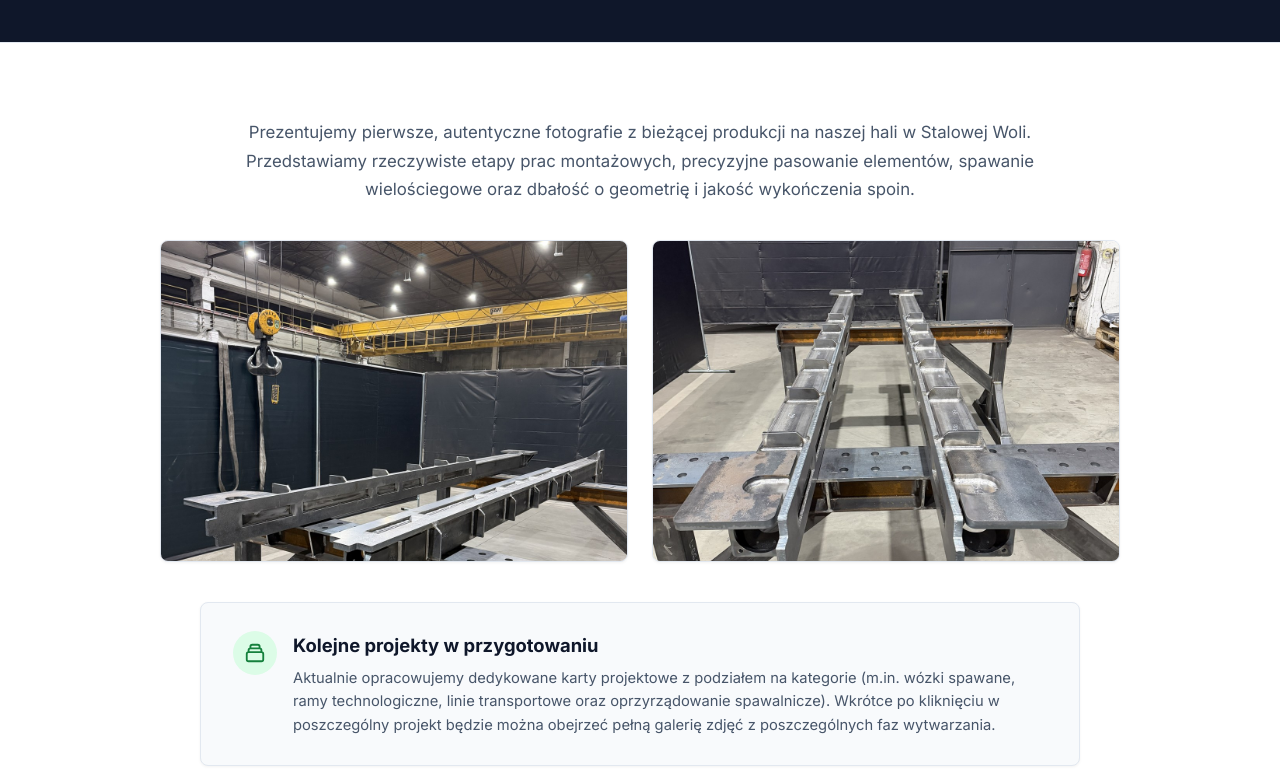
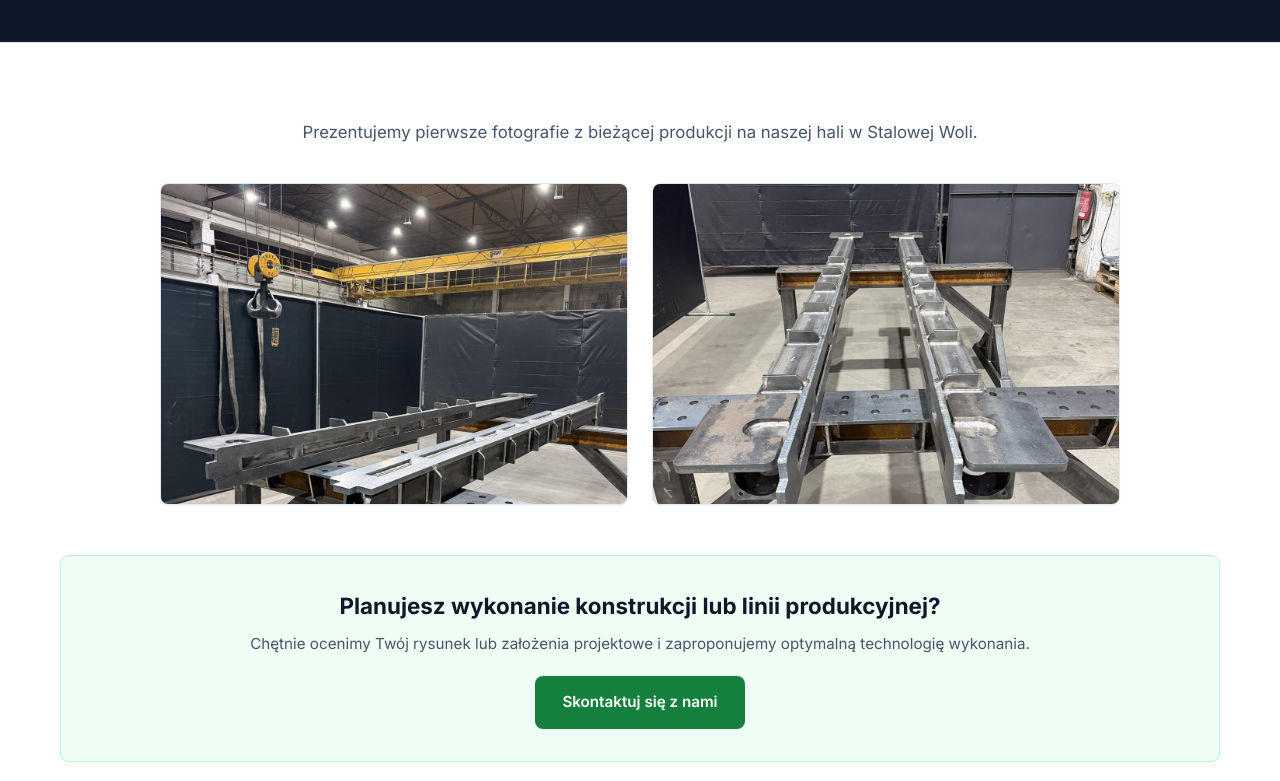
Before and after one commit to JakubWojcikowy/ALYNX, a plain HTML site: page realizacje.html in a window 1280 px wide. Shown: the part 339-1120 px from the top of the page. Drawn offline with Linux system fonts and the light colour scheme.

Commit message:
feat: simplify realizacje description to single natural sentence

```diff
--- a/realizacje.html
+++ b/realizacje.html
@@ -128,7 +128,7 @@
 
       <div style="max-width: 840px; margin: 0 auto 36px auto; text-align: center;">
         <p style="font-size: 1.05rem; color: var(--text-muted); line-height: 1.7;">
-          Prezentujemy pierwsze, autentyczne fotografie z bieżącej produkcji na naszej hali w Stalowej Woli. Przedstawiamy rzeczywiste etapy prac montażowych, precyzyjne pasowanie elementów, spawanie wielościegowe oraz dbałość o geometrię i jakość wykończenia spoin.
+          Prezentujemy pierwsze fotografie z bieżącej produkcji na naszej hali w Stalowej Woli.
         </p>
       </div>
 
@@ -143,25 +143,6 @@
         <div class="gallery-item">
           <div class="gallery-img-wrap">
             <img src="./assets/images/realizacje/realizacja-02.jpg" alt="Precyzyjne pasowanie elementów i użebrowanie konstrukcji stalowej" data-lightbox="./assets/images/realizacje/realizacja-02.jpg" data-caption="Precyzyjne pasowanie elementów i użebrowanie konstrukcji stalowej na stanowisku montażowym" style="cursor: pointer;">
-          </div>
-        </div>
-      </div>
-
-      <!-- Informacja o planowanym podziale na projekty -->
-      <div style="background-color: var(--bg-alt); border: 1px solid var(--gray-border); border-radius: var(--radius); padding: 28px 32px; max-width: 880px; margin: 0 auto; box-shadow: var(--shadow-sm);">
-        <div style="display: flex; gap: 16px; align-items: flex-start;">
-          <div style="width: 44px; height: 44px; border-radius: 50%; background-color: var(--primary-light); color: var(--primary); display: flex; align-items: center; justify-content: center; flex-shrink: 0;">
-            <svg xmlns="http://www.w3.org/2000/svg" fill="none" viewBox="0 0 24 24" stroke="currentColor" style="width: 22px; height: 22px;">
-              <path stroke-linecap="round" stroke-linejoin="round" stroke-width="2" d="M19 11H5m14 0a2 2 0 012 2v6a2 2 0 01-2 2H5a2 2 0 01-2-2v-6a2 2 0 012-2m14 0V9a2 2 0 00-2-2M5 11V9a2 2 0 012-2m0 0V5a2 2 0 012-2h6a2 2 0 012 2v2M7 7h10"/>
-            </svg>
-          </div>
-          <div>
-            <h4 style="font-size: 1.15rem; font-weight: 700; color: var(--text-main); margin-bottom: 6px;">
-              Kolejne projekty w przygotowaniu
-            </h4>
-            <p style="color: var(--text-muted); font-size: 0.92rem; line-height: 1.6; margin: 0;">
-              Aktualnie opracowujemy dedykowane karty projektowe z podziałem na kategorie (m.in. wózki spawane, ramy technologiczne, linie transportowe oraz oprzyrządowanie spawalnicze). Wkrótce po kliknięciu w poszczególny projekt będzie można obejrzeć pełną galerię zdjęć z poszczególnych faz wytwarzania.
-            </p>
           </div>
         </div>
       </div>
```
Also changed, not shown: en/index.html (+1 -1 lines), en/projects.html (+1 -20 lines), index.html (+1 -1 lines).
